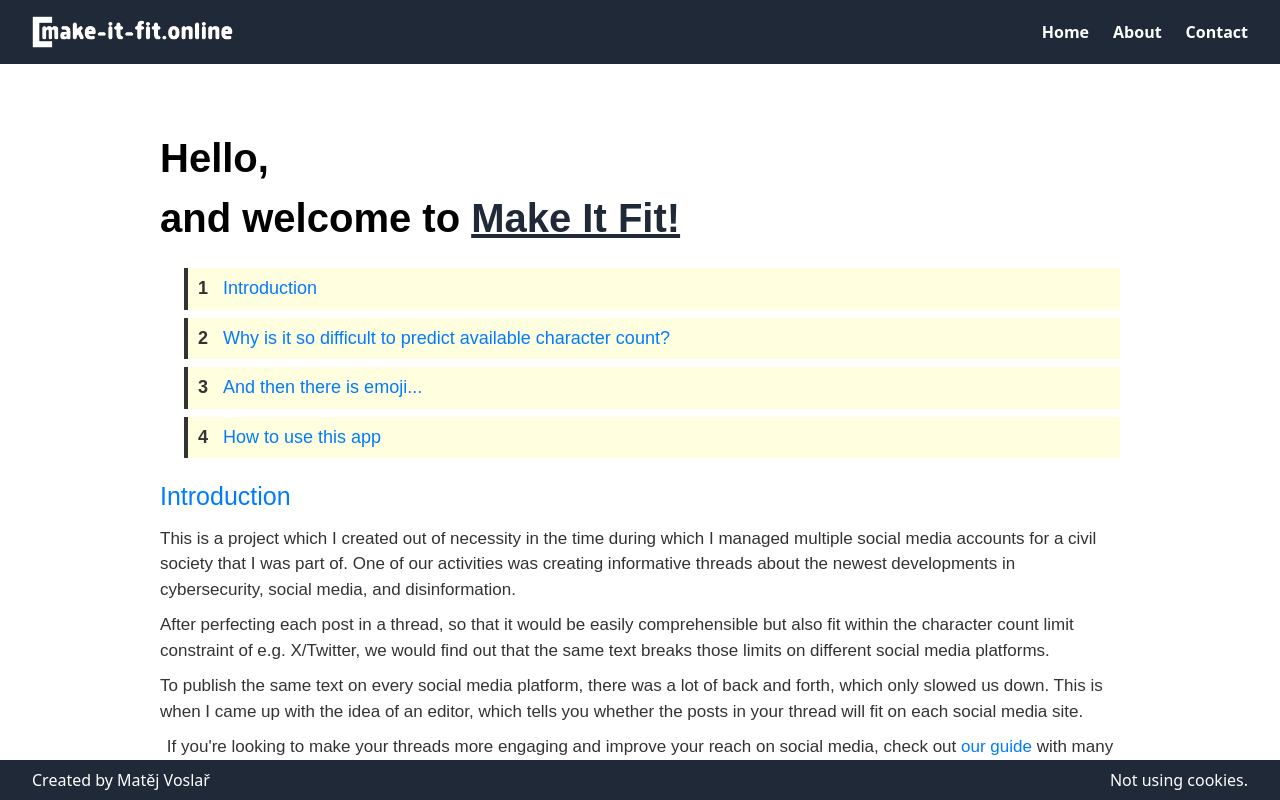
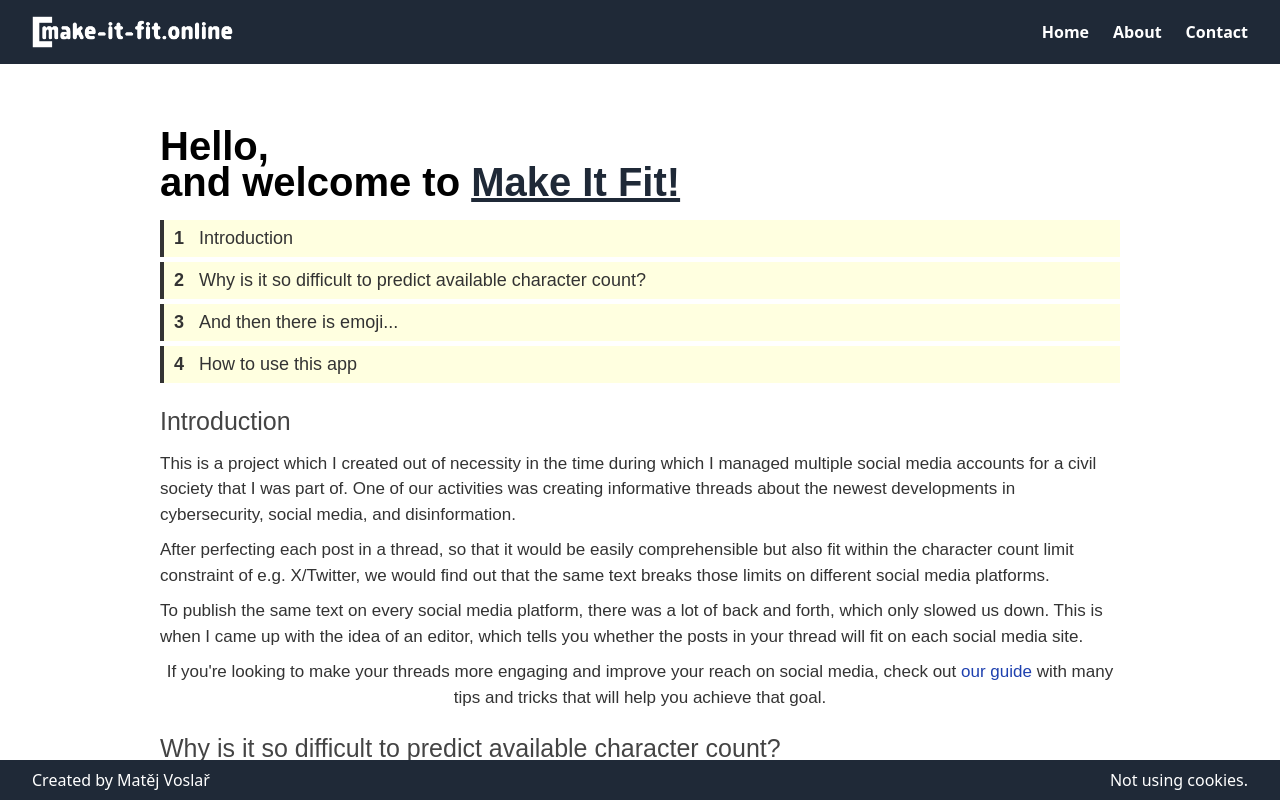
Before and after one commit to msamyel/makeitfit, a React (Vite) app: page /about in a window 1280 px wide. Shown: the top 800 px of the page. Built offline with nearby package versions, Linux system fonts and the light colour scheme.

Commit message:
update styles

```diff
--- a/src/index.css
+++ b/src/index.css
@@ -26,6 +26,7 @@
     }
 }
 
+#about,
 #article {
     font-family: Arial, sans-serif;
     width: 80vw;
@@ -37,6 +38,7 @@
     display: none;
 }
 
+#about p,
 #article p {
     font-size: 17px;
     line-height: 1.5;
@@ -44,6 +46,7 @@
     margin: 10px 0;
 }
 
+#about h2,
 #article h2 {
     font-size: 2.5rem;
     font-weight: 700;
@@ -51,11 +54,13 @@
     margin-bottom: 1rem;
 }
 
+#about h2 .app-name,
 #article h2 .app-name {
     color: #1f2937;
     text-decoration: underline;
 }
 
+#about h3,
 #article h3 {
     font-size: 25px;
     color: #444;
--- a/src/pages/About.tsx
+++ b/src/pages/About.tsx
@@ -4,8 +4,8 @@ const About = () => {
     return (
         <>
             <PageTitle title={"About"} />
-            <main id="article" className="pb-[185px] p-8">
-                <h2>
+            <main id="about" className="lg:w-[1200px] mx-auto pb-[185px] p-8">
+                <h2 className="text-3xl">
                     Hello,
                     <br />
                     and welcome to{" "}
```
